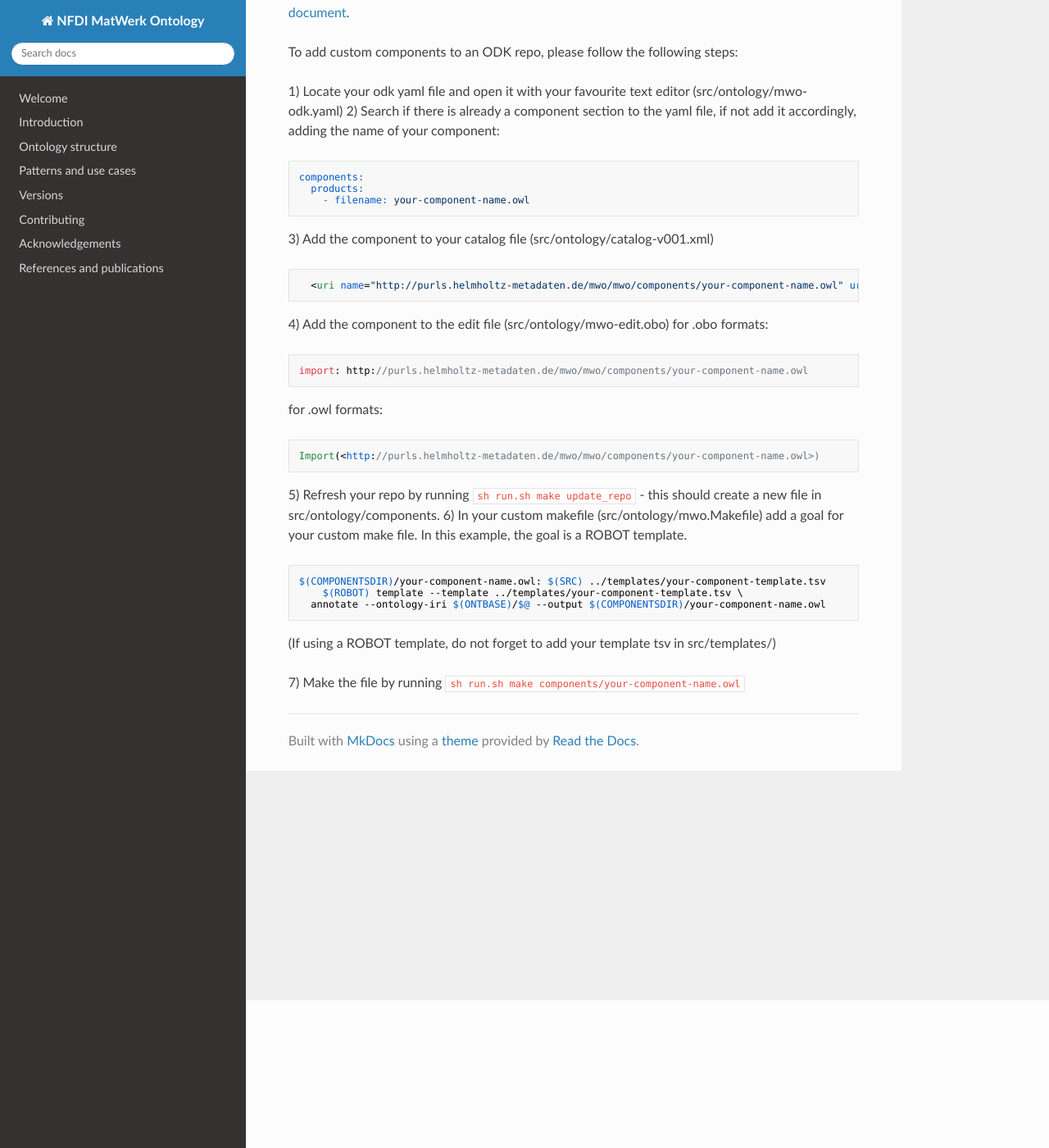
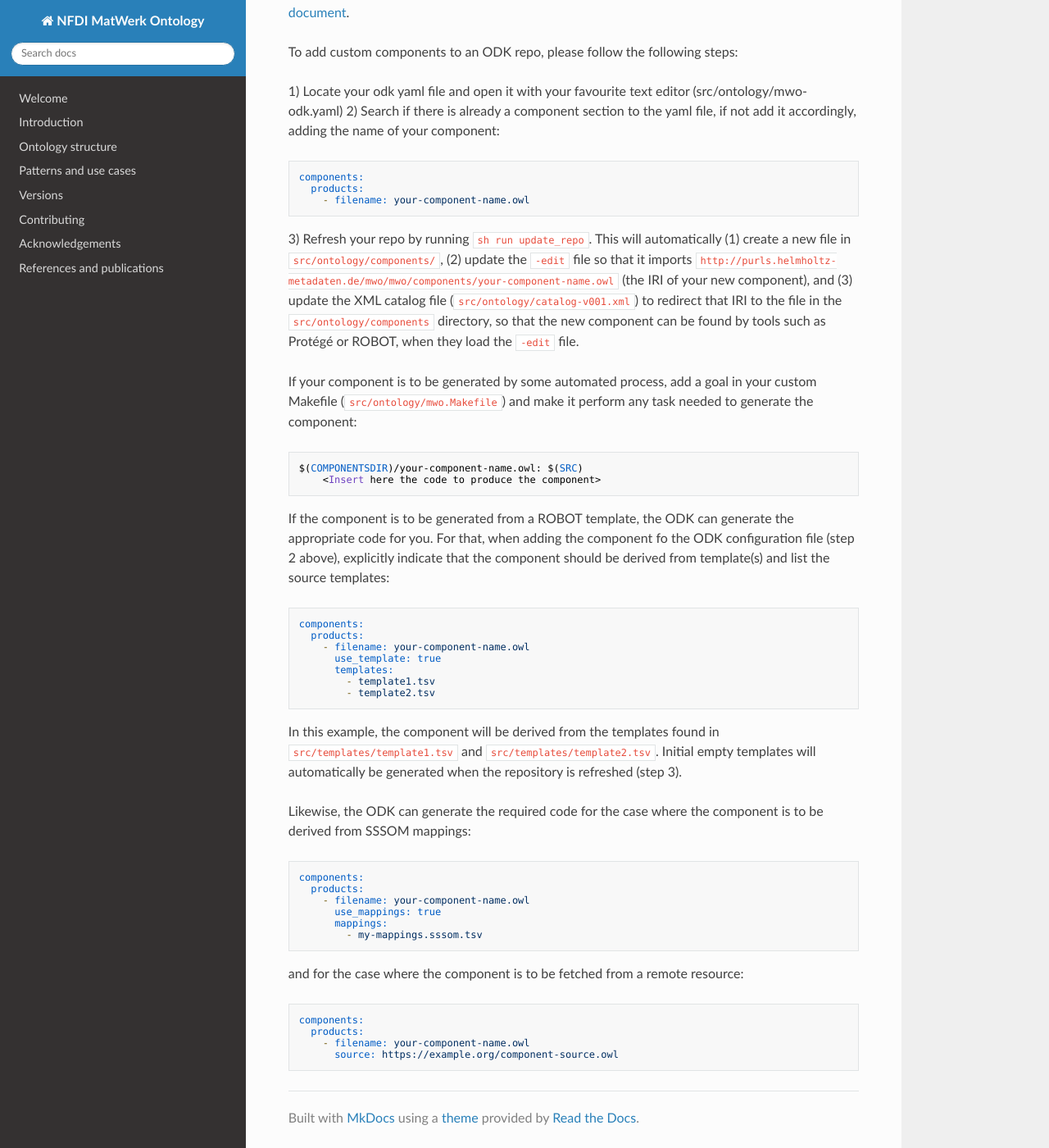
Before and after one commit to ISE-FIZKarlsruhe/mwo, an MkDocs documentation site: the page built from docs/odk-workflows/components.md, in a window 1280 px wide and 1400 px high, scrolled down 180 px. Shown: the whole window at 82% size. Built offline with MkDocs 1.6.1, drawn with Linux system fonts in a browser that asks for light colours; nearby versions of some CDN libraries.

Commit message:
updated odk setup

````diff
--- a/docs/odk-workflows/components.md
+++ b/docs/odk-workflows/components.md
@@ -14,34 +14,45 @@
     - filename: your-component-name.owl
 ```
 
-3) Add the component to your catalog file (src/ontology/catalog-v001.xml)
+3) Refresh your repo by running `sh run update_repo`. This will automatically (1) create a new file in `src/ontology/components/`, (2) update the `-edit` file so that it imports `http://purls.helmholtz-metadaten.de/mwo/mwo/components/your-component-name.owl` (the IRI of your new component), and (3) update the XML catalog file (`src/ontology/catalog-v001.xml`) to redirect that IRI to the file in the `src/ontology/components` directory, so that the new component can be found by tools such as Protégé or ROBOT, when they load the `-edit` file.
+
+If your component is to be generated by some automated process, add a goal in your custom Makefile (`src/ontology/mwo.Makefile`) and make it perform any task needed to generate the component:
 
 ```
-  <uri name="http://purls.helmholtz-metadaten.de/mwo/mwo/components/your-component-name.owl" uri="components/your-component-name.owl"/>
+$(COMPONENTSDIR)/your-component-name.owl: $(SRC)
+	<Insert here the code to produce the component>
 ```
 
-4) Add the component to the edit file (src/ontology/mwo-edit.obo)
-for .obo formats:
+If the component is to be generated from a ROBOT template, the ODK can generate the appropriate code for you. For that, when adding the component fo the ODK configuration file (step 2 above), explicitly indicate that the component should be derived from template(s) and list the source templates:
 
 ```
-import: http://purls.helmholtz-metadaten.de/mwo/mwo/components/your-component-name.owl
+components:
+  products:
+    - filename: your-component-name.owl
+      use_template: true
+      templates:
+        - template1.tsv
+        - template2.tsv
 ```
 
-for .owl formats:
+In this example, the component will be derived from the templates found in `src/templates/template1.tsv` and `src/templates/template2.tsv`. Initial empty templates will automatically be generated when the repository is refreshed (step 3).
+
+Likewise, the ODK can generate the required code for the case where the component is to be derived from SSSOM mappings:
 
 ```
-Import(<http://purls.helmholtz-metadaten.de/mwo/mwo/components/your-component-name.owl>)
+components:
+  products:
+    - filename: your-component-name.owl
+      use_mappings: true
+      mappings:
+        - my-mappings.sssom.tsv
 ```
 
-5) Refresh your repo by running `sh run.sh make update_repo` - this should create a new file in src/ontology/components.
-6) In your custom makefile (src/ontology/mwo.Makefile) add a goal for your custom make file. In this example, the goal is a ROBOT template.
+and for the case where the component is to be fetched from a remote resource:
 
 ```
-$(COMPONENTSDIR)/your-component-name.owl: $(SRC) ../templates/your-component-template.tsv
-	$(ROBOT) template --template ../templates/your-component-template.tsv \
-  annotate --ontology-iri $(ONTBASE)/$@ --output $(COMPONENTSDIR)/your-component-name.owl
+components:
+  products:
+    - filename: your-component-name.owl
+      source: https://example.org/component-source.owl
 ```
-
-(If using a ROBOT template, do not forget to add your template tsv in src/templates/)
-
-7) Make the file by running `sh run.sh make components/your-component-name.owl`
````
Also changed, not shown: docs/odk-workflows/ManageAutomatedTest.md (added, +27 -0 lines), docs/odk-workflows/ManageDocumentation.md (+2 -2 lines), docs/odk-workflows/ReleaseWorkflow.md (+1 -1 lines), docs/odk-workflows/RepositoryFileStructure.md (+2 -3 lines), src/ontology/mwo-odk.yaml (+5 -7 lines), 13 other files.
